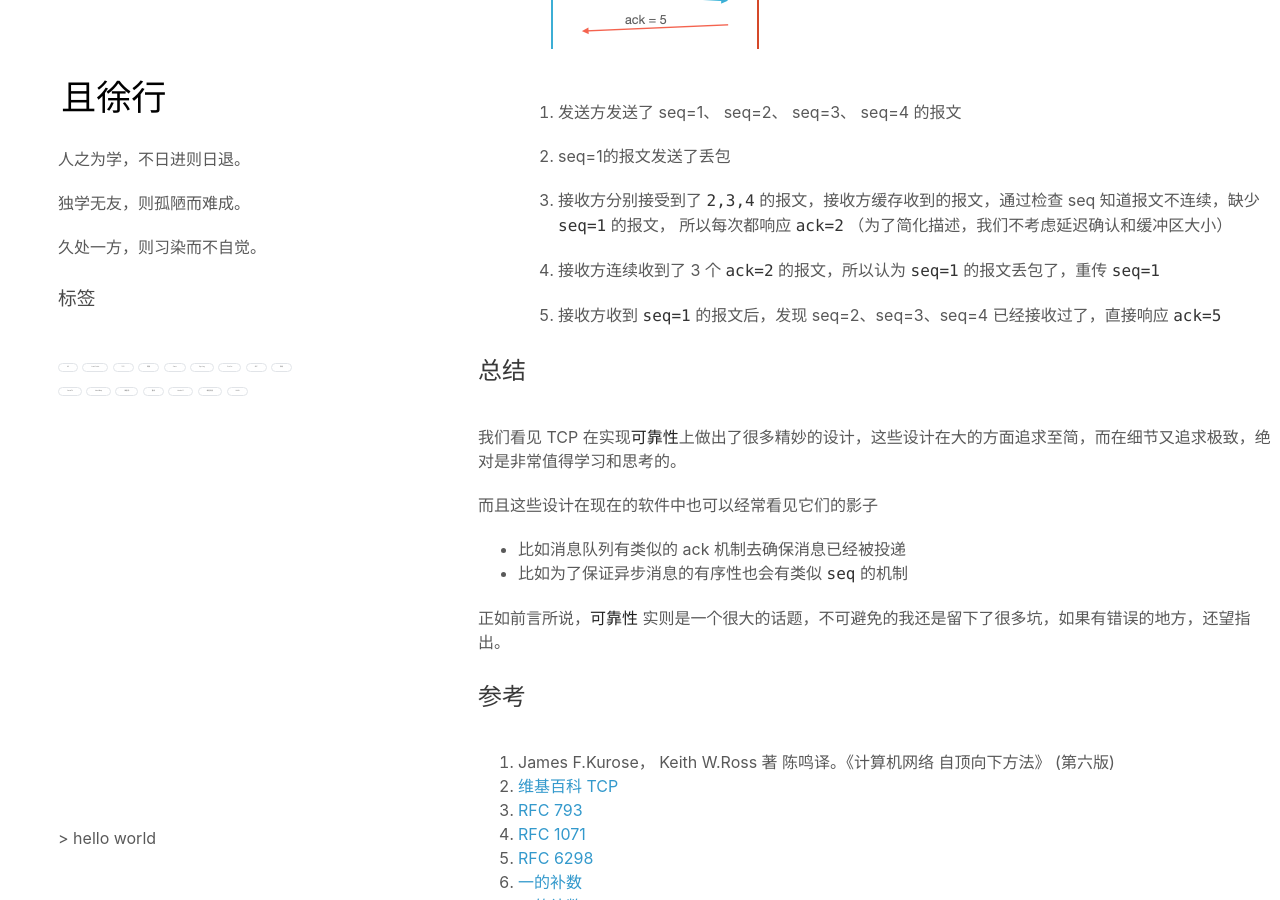
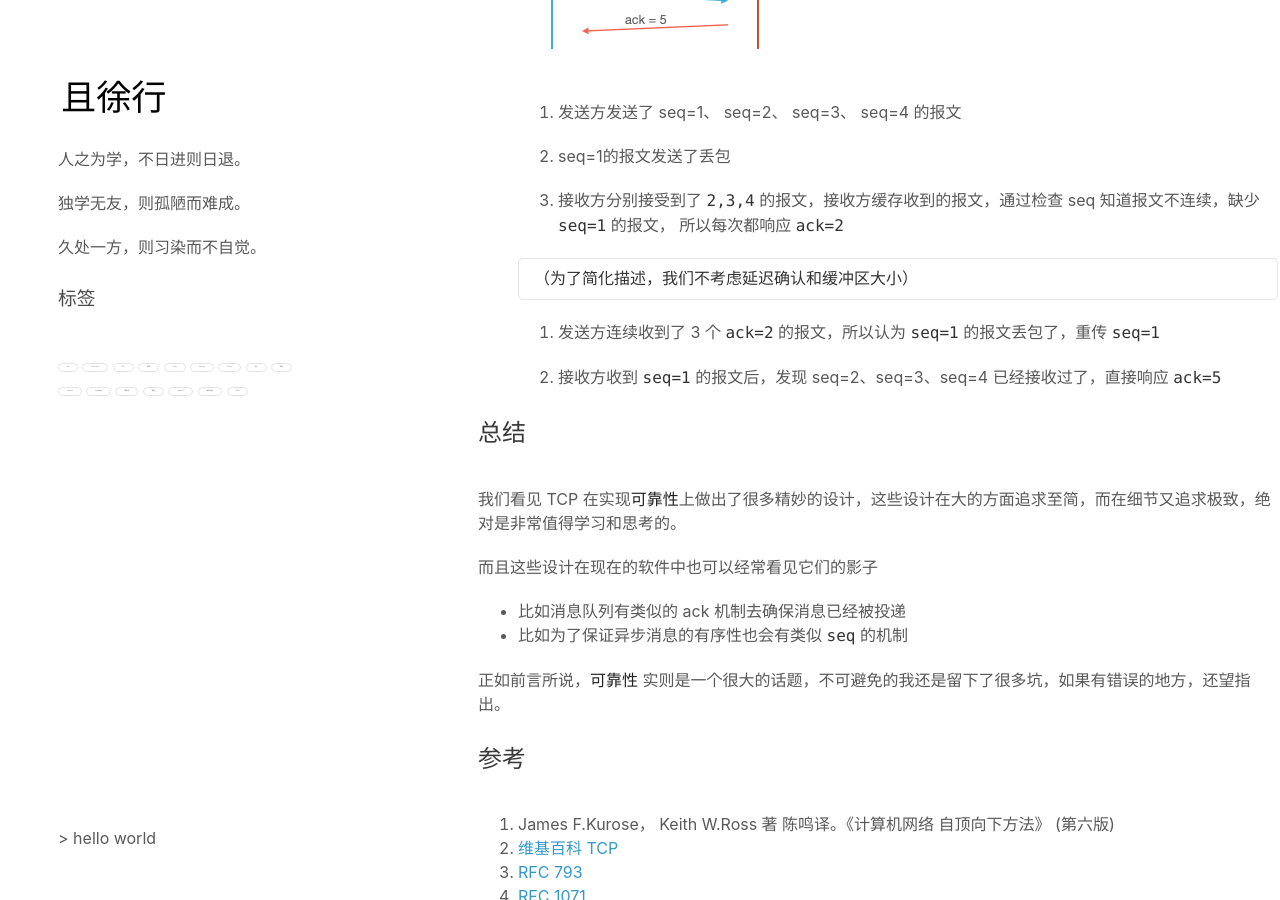
Before and after one commit to vran-dev/vran-dev.github.io, a Jekyll site: the page built from _articles/tcp-reliability/tcp-reliability.md, in a window 1280 px wide and 900 px high, scrolled down 12236 px. Built offline with Jekyll 4.4.1, drawn with Linux system fonts in a browser that asks for light colours; comment, search, counter and statistics services are not loaded.

Commit message:
fix(tcp-reliability): fix content error

```diff
--- a/_articles/tcp-reliability/tcp-reliability.md
+++ b/_articles/tcp-reliability/tcp-reliability.md
@@ -314,9 +314,10 @@ TCP也采用类似的机制，我们一般称之为 `ACK` (Acknowledgment)：接
      2. seq=1的报文发送了丢包
 
      3. 接收方分别接受到了 `2,3,4` 的报文，接收方缓存收到的报文，通过检查 seq 知道报文不连续，缺少 `seq=1` 的报文， 所以每次都响应 `ack=2`
+
        （为了简化描述，我们不考虑延迟确认和缓冲区大小）
 
-     4. 接收方连续收到了 3 个 `ack=2` 的报文，所以认为 `seq=1` 的报文丢包了，重传 `seq=1`
+     4. 发送方连续收到了 3 个 `ack=2` 的报文，所以认为 `seq=1` 的报文丢包了，重传 `seq=1`
 
      5. 接收方收到 `seq=1` 的报文后，发现 seq=2、seq=3、seq=4 已经接收过了，直接响应 `ack=5`
 
```
